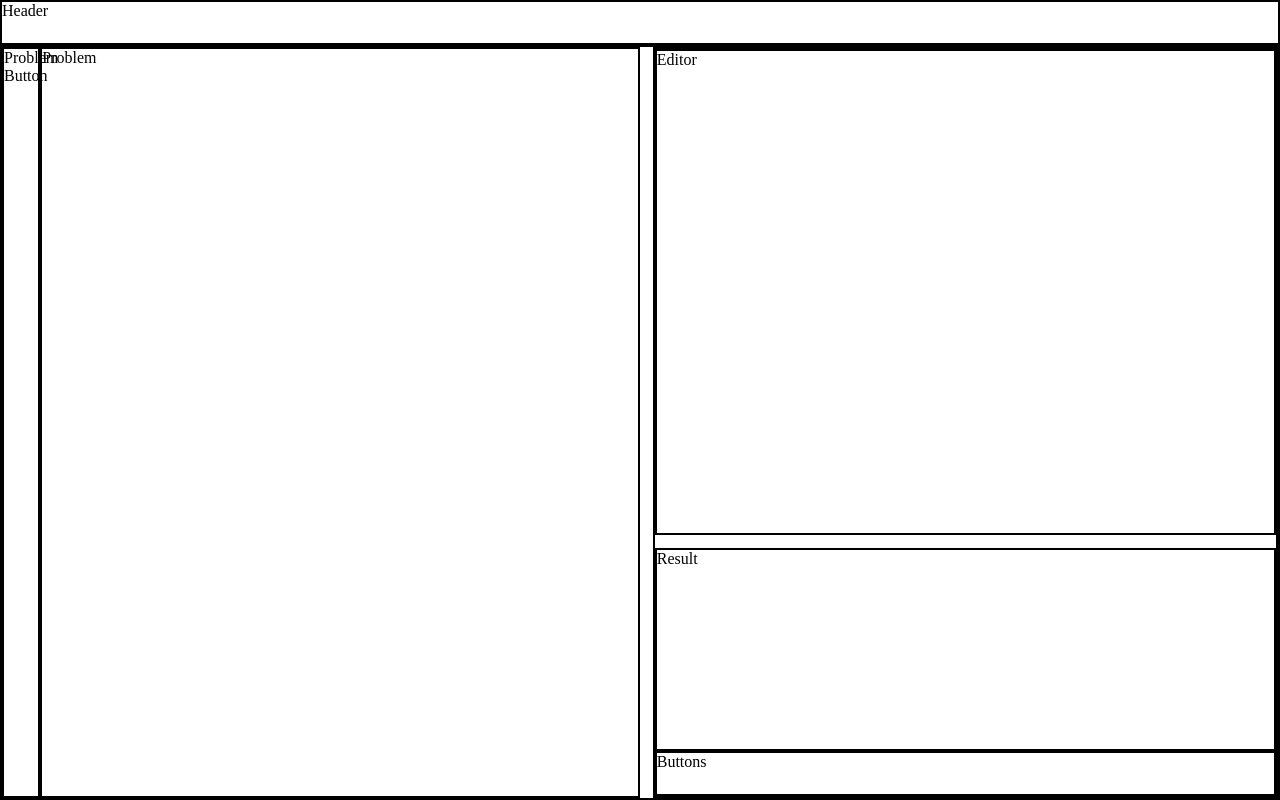
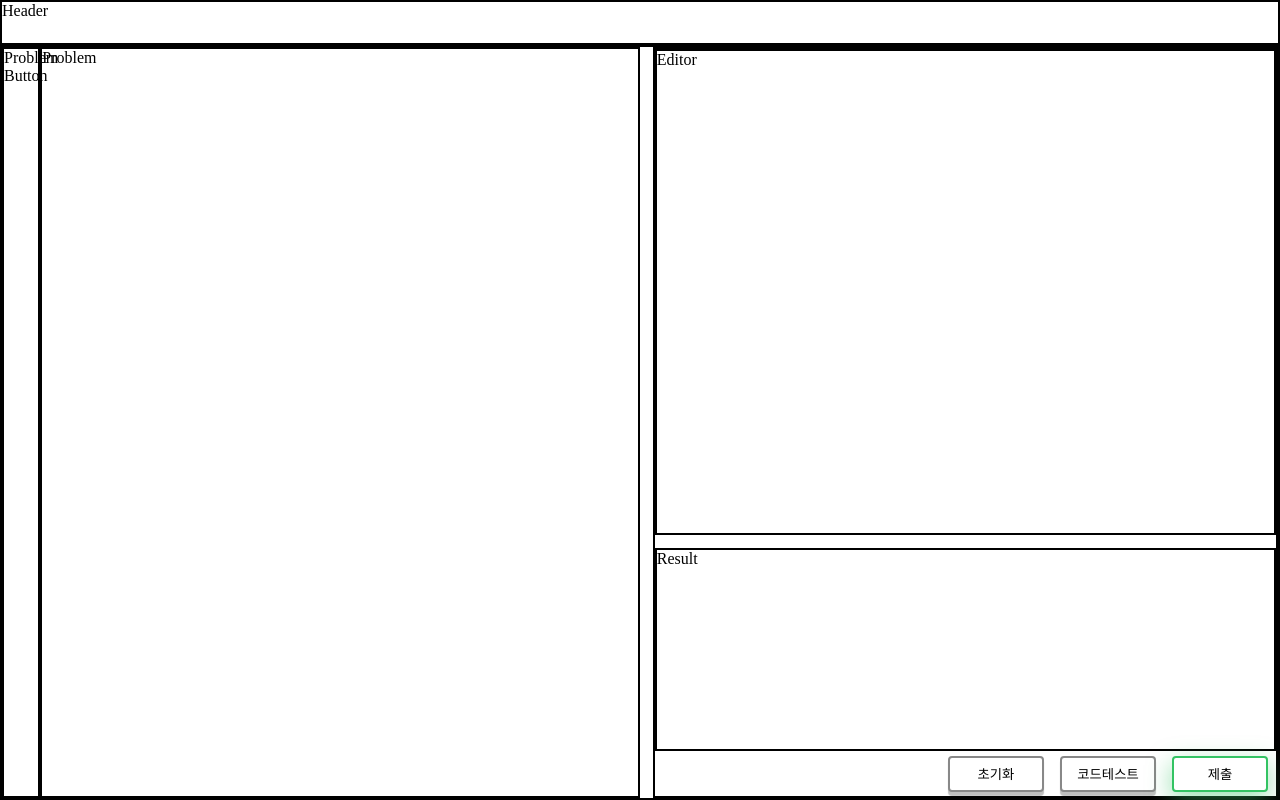
Before and after one commit to boostcampwm-2022/Web31-CamperRank, a React (Vite) app in the folder frontend/: page /problem/1/1 in a window 1280 px wide. Built offline with nearby package versions, Linux system fonts and the light colour scheme; no server answers.

Commit message:
feat: 문제풀이페이지 버버튼 레이아웃

```diff
--- a/frontend/src/App.tsx
+++ b/frontend/src/App.tsx
@@ -53,8 +53,8 @@ const App = () => {
         {!isLoggedIn && <Route path="/signin" element={<SignIn />} />}
         {/*{isLoggedIn && <Route path="/profile" element={<SignIn/>}/>}*/}
         <Route path="/problems" element={<ProblemList />} />
+        <Route path="/problem/:version/:id" element={<Problem />} />
         <Route path="*" element={<Navigate to="/" />} />
-        <Route path="/problem/:version/:id" element={<Problem />} />
       </Routes>
     </BrowserRouter>
   );
--- /dev/null
+++ b/frontend/src/components/Problem/ProblemButtons/Buttons.tsx
@@ -0,0 +1,39 @@
+import React, { useState } from "react";
+import styled, { css } from "styled-components";
+
+type ButtonProp = {
+  name: string;
+};
+
+const ButtonWrapper = styled.button<ButtonProp>`
+  border: none;
+  width: 6rem;
+  height: 80%;
+  margin: 0.5rem;
+  background: #ffffff;
+  border: 2px solid
+    ${(props) => (props.name === "제출" ? "#33C363" : "#888888")};
+  box-shadow: ${(props) =>
+    props.name === "제출"
+      ? "0px 8px 24px rgba(51, 195, 99, 0.5);"
+      : "0px 4px 1px rgba(0, 0, 0, 0.25);"};
+  border-radius: 4px;
+  &: hover {
+    background: ${(props) => (props.name === "제출" ? "#DBF6E4" : "#eeeeee")};
+  }
+`;
+
+const Button = ({ name }: ButtonProp) => {
+  return <ButtonWrapper name={name}>{name}</ButtonWrapper>;
+};
+
+const Buttons = () => {
+  return (
+    <>
+      <Button name="초기화"></Button>
+      <Button name="코드테스트"></Button>
+      <Button name="제출"></Button>
+    </>
+  );
+};
+export default Buttons;
--- a/frontend/src/pages/Problem.tsx
+++ b/frontend/src/pages/Problem.tsx
@@ -1,5 +1,6 @@
 import React, { useState, useEffect, useRef } from "react";
 import styled from "styled-components";
+import Buttons from "../components/Problem/ProblemButtons/Buttons";
 
 const Wrapper = styled.div`
   width: 100%;
@@ -57,7 +58,9 @@ const ResultWrapper = styled.div`
 
 const ButtonsWrapper = styled.div`
   height: 6%;
-  border: 2px solid black;
+  display: flex;
+  align-items: center;
+  justify-content: flex-end;
 `;
 
 const ColSizeController = styled.div`
@@ -97,6 +100,7 @@ const Problem = () => {
     },
     onMouseMove: (e: React.MouseEvent<HTMLDivElement>) => {
       if (moveColResize) resizeProblemWrapper(e.clientX);
+      else setMoveColResize(false);
     },
     onMouseUp: () => {
       setMoveColResize(false);
@@ -108,7 +112,9 @@ const Problem = () => {
       setMoveRowResize(true);
     },
     onMouseMove: (e: React.MouseEvent<HTMLDivElement>) => {
+      console.log("MOVE");
       if (moveRowResize) resizeEditorWrapper(e.clientY);
+      else setMoveRowResize(false);
     },
     onMouseUp: (e: React.MouseEvent<HTMLDivElement>) => {
       setMoveRowResize(false);
@@ -125,7 +131,9 @@ const Problem = () => {
           <EditorWrapper ref={editorRef}>Editor</EditorWrapper>
           <RowSizeController {...handleRowSizeController}></RowSizeController>
           <ResultWrapper>Result</ResultWrapper>
-          <ButtonsWrapper>Buttons</ButtonsWrapper>
+          <ButtonsWrapper>
+            <Buttons></Buttons>
+          </ButtonsWrapper>
         </SolvingWrapper>
       </MainWrapper>
     </Wrapper>
```
